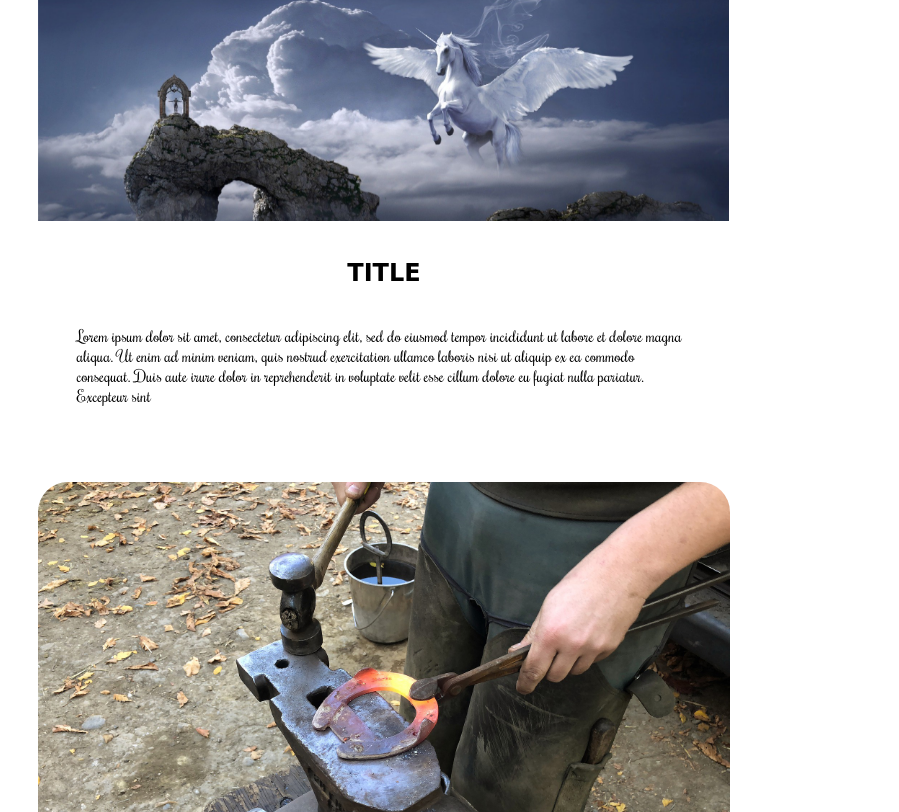
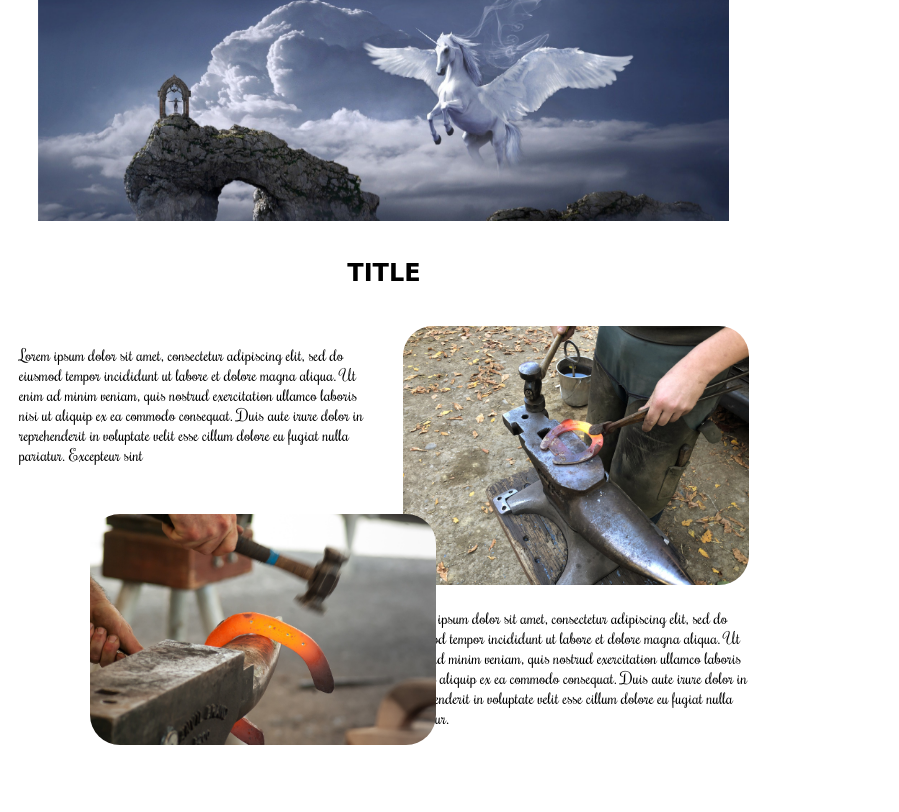
Before and after one commit to NellyAnda/blacksmith, a plain HTML site: page index.html in a window 768 px wide. Shown: the part 488-1300 px from the top of the page, 899 px wide, since content can reach past the window. Drawn offline with Linux system fonts and the light colour scheme; a web font is replaced by a local one.

Commit message:
first changes to make responsive for tablets

```diff
--- a/css/style.css
+++ b/css/style.css
@@ -129,12 +129,45 @@ ul li {
 
 @media screen and (min-width: 414px) and (max-width: 768px) {
 
-  .main_container {
+  .main_container,
+  .sunset_container {
     height: 270px;
   }
 }
 
-/*@media screen and (min-width: 768px) and (max-width: 992px) {}
+@media screen and (min-width: 768px) and (max-width: 992px) {
+
+  .iron_main_container {
+    flex-direction: row;
+  }
+
+  .iron_left_container,
+  .iron_right_container {
+    width: 50%;
+  }
+
+  .iron_left_picture {
+    z-index: 5;
+    position: relative;
+    margin-left: 90px;
+  }
+
+  .iron_right_picture {
+    position: relative;
+    margin-right: 150px;
+  }
+
+  .iron_left_container > p,
+  .iron_right_container > p {
+    height: 150px;
+    margin: 5%;
+  }
+
+}
+
+
+
+/*
 
 @media screen and (min-width: 992px) and (max-width: 1200px) {}
 
--- a/index.html
+++ b/index.html
@@ -39,18 +39,17 @@
   <div class="iron_main_container">
     <div class="iron_left_container">
       <p>Lorem ipsum dolor sit amet, consectetur adipiscing elit, sed do eiusmod tempor incididunt ut labore et dolore magna aliqua. Ut enim ad minim veniam, quis nostrud exercitation ullamco laboris nisi ut aliquip ex ea commodo consequat. Duis aute irure dolor in reprehenderit in voluptate velit esse cillum dolore eu fugiat nulla pariatur. Excepteur sint </p>
-    </div>
     <div>
-      <img src="img/anvil.jpg" class="iron_left_picture" alt="enclume">
+      <img src="img/blacksmith_horseshoe.jpg" class="iron_left_picture" alt="enclume">
     </div>
     </div>
     <div class="iron_right_container">
       <div>
-        <img src="img/blacksmith_horseshoe.jpg" class="iron_right_picture" alt="fer à cheval incandescent">
+        <img src="img/anvil.jpg" class="iron_right_picture" alt="fer à cheval incandescent">
       </div>
-      <div>
+
         <p>Lorem ipsum dolor sit amet, consectetur adipiscing elit, sed do eiusmod tempor incididunt ut labore et dolore magna aliqua. Ut enim ad minim veniam, quis nostrud exercitation ullamco laboris nisi ut aliquip ex ea commodo consequat. Duis aute irure dolor in reprehenderit in voluptate velit esse cillum dolore eu fugiat nulla pariatur.</p>
-      </div>
+
     </div>
   </div>
 </section>
```
